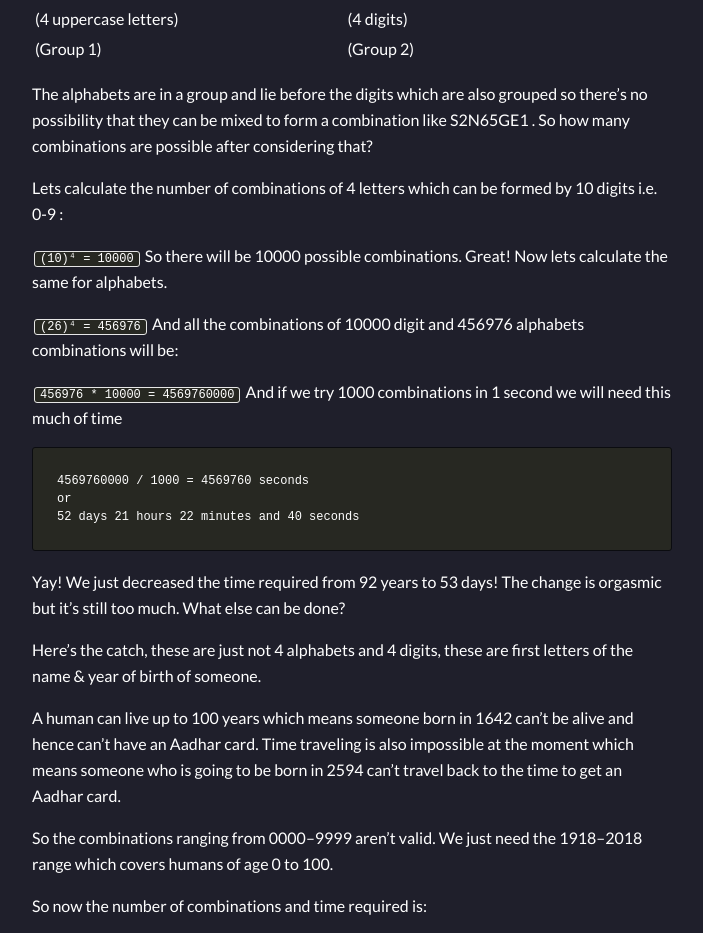
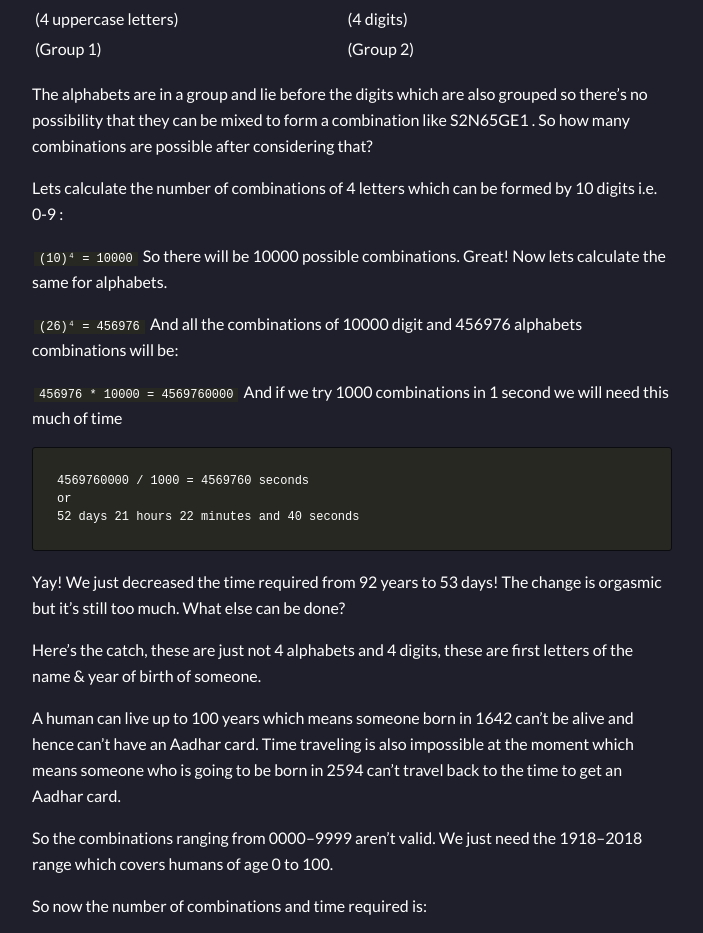
Before and after one commit to jermainlaforce/s0md3v.github.io, a Jekyll site: the page built from _posts/2018-10-25-cracking-eaadhar-password-in-2-seconds.md, in a window 1280 px wide. Shown: the part 994-1927 px from the top of the page, without its empty margins (288-991 px from the left). Built offline with Jekyll 4.4.1, drawn with Linux system fonts in a browser that asks for light colours; nearby versions of some CDN libraries.

Commit message:
Update _typography.scss

```diff
--- a/_sass/_typography.scss
+++ b/_sass/_typography.scss
@@ -117,9 +117,7 @@ td > code {
 	padding: 0 5px;
   @include font-rem(12);
 	line-height: 1.5;
-  border: 1px solid lighten(#000, 90);
-	background-color: #272822;
-	border-radius: 3px;
+  background-color: #272822;
 }
 
 pre {
```
